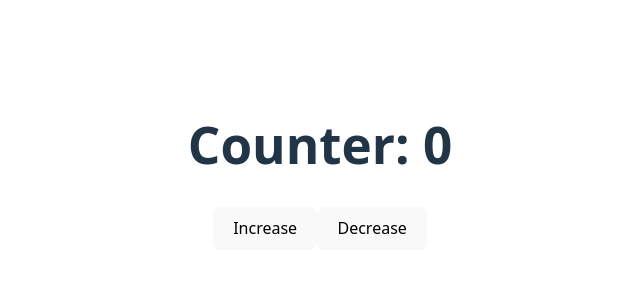
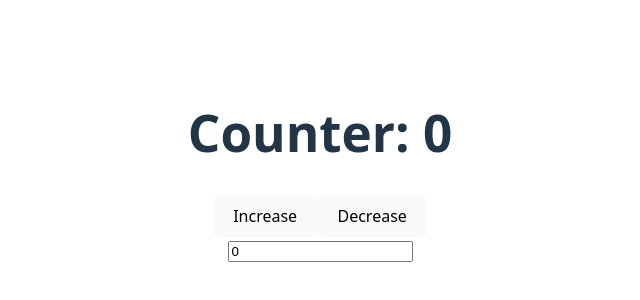
Before and after one commit to roirude/learn_react, a React (Vite) app in the folder hook-practice/: page / in a window 1280 px wide. Shown: the part 234-534 px from the top of the page, without its empty margins (320-960 px from the left). Built offline with nearby package versions, Linux system fonts and the light colour scheme.

Commit message:
Learn more about useReducer

```diff
--- a/hook-practice/src/App.tsx
+++ b/hook-practice/src/App.tsx
@@ -17,7 +17,12 @@ function App() {
     type: "decrease";
   }
 
-  type Action = IncreaseAction | DecreaseAction;
+  interface InputAction {
+    type: "input";
+    payload: number
+  }
+
+  type Action = IncreaseAction | DecreaseAction | InputAction;
 
   const reducer = (state: State, action: Action): State => {
     switch (action.type) {
@@ -26,6 +31,9 @@ function App() {
       }
       case "decrease": {
         return { counter: state.counter - 1 }
+      }
+      case "input": {
+        return { counter: action.payload }
       }
       default: {
         return state
@@ -40,6 +48,13 @@ function App() {
       <h1>Counter: {state.counter}</h1>
       <button onClick={() => dispatch({ type: "increase" })}>Increase</button>
       <button onClick={() => dispatch({ type: "decrease" })}>Decrease</button>
+      <br />
+      <input
+        type="number"
+        placeholder='enter number'
+        value={state.counter}
+        onChange={(e) => dispatch({ type: "input", payload: Number(e.target.value) })}
+      />
     </>
   )
 }
```
